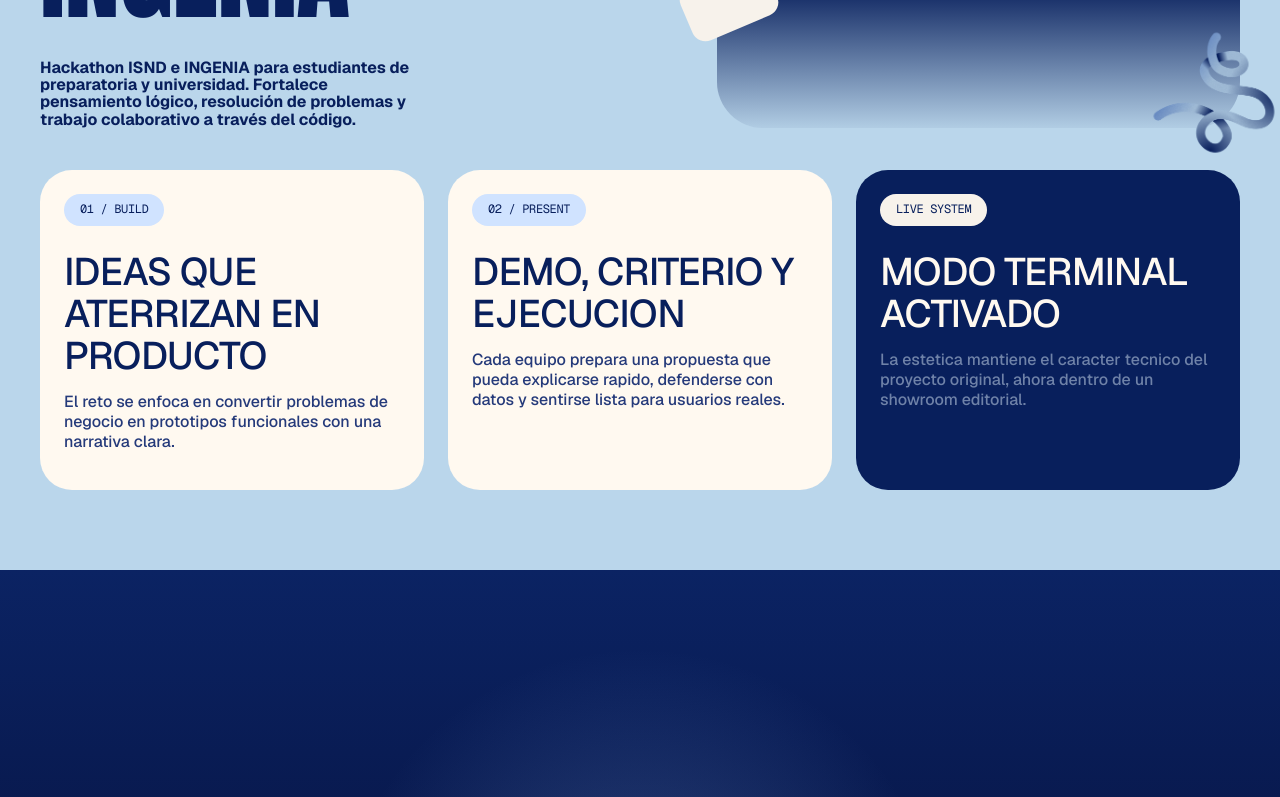
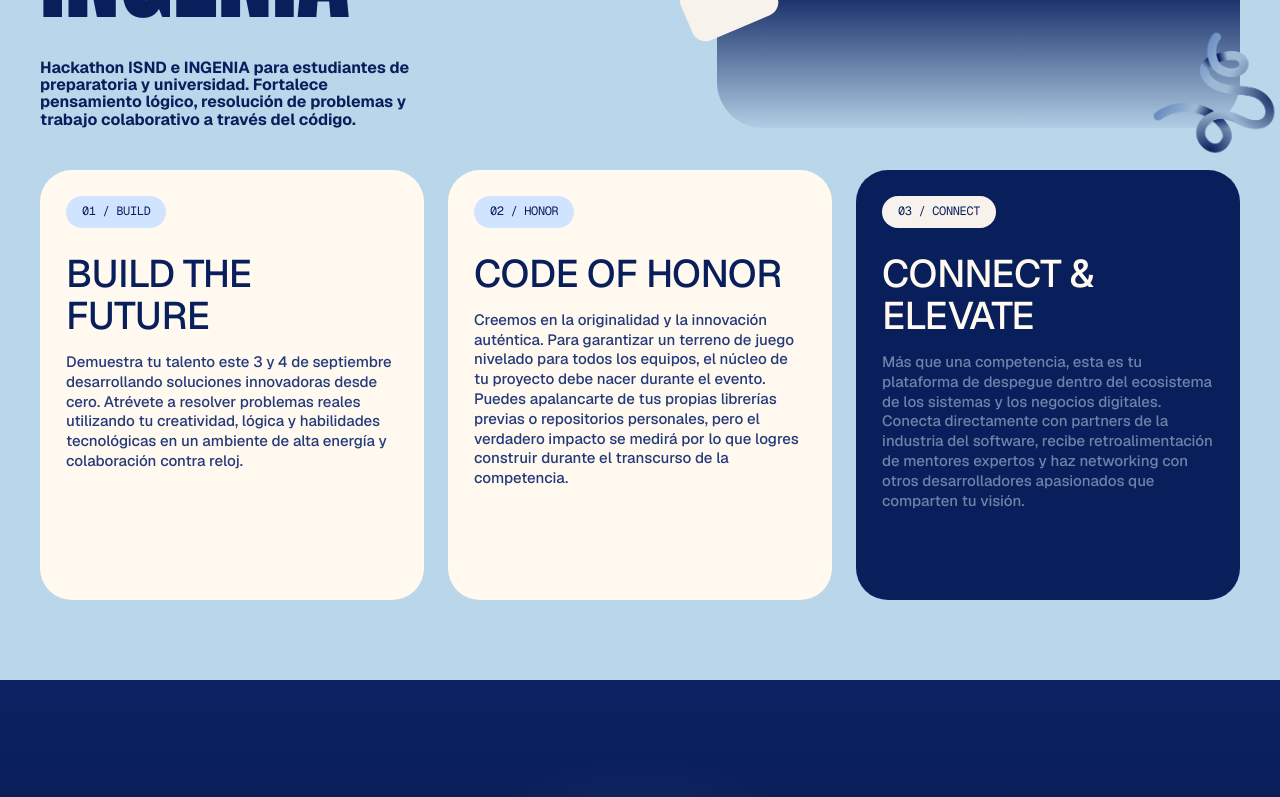
Before and after one commit to MeinMau/hackathon, a Next.js app: page / in a window 1280 px wide. Shown: the part 606-1403 px from the top of the page. Built offline with nearby package versions, Linux system fonts and the light colour scheme.

Commit message:
feat: update hackathon information in CMD and Terminal components; adjust card styles for improved layout

```diff
--- a/app/page.module.css
+++ b/app/page.module.css
@@ -235,9 +235,9 @@
 
 .card,
 .invertedCard {
-  min-height: 320px;
+  min-height: 430px;
   border-radius: 32px;
-  padding: 24px;
+  padding: 26px;
 }
 
 .card {
@@ -265,9 +265,9 @@
 .terminalCopy p {
   margin: 0;
   color: var(--color-slate);
-  font-size: 16px;
+  font-size: 15px;
   font-weight: 500;
-  line-height: 1.25;
+  line-height: 1.32;
 }
 
 .invertedCard p,
--- a/app/page.tsx
+++ b/app/page.tsx
@@ -66,28 +66,36 @@
       <section id="brief" className={styles.cardGrid}>
         <article className={styles.card}>
           <span className={styles.mintTag}>01 / BUILD</span>
-          <h2>Ideas que aterrizan en producto</h2>
+          <h2>Build the Future</h2>
           <p>
-            El reto se enfoca en convertir problemas de negocio en prototipos
-            funcionales con una narrativa clara.
+            Demuestra tu talento este 3 y 4 de septiembre desarrollando soluciones
+            innovadoras desde cero. Atrévete a resolver problemas reales utilizando tu
+            creatividad, lógica y habilidades tecnológicas en un ambiente de alta energía
+            y colaboración contra reloj.
           </p>
         </article>
 
         <article className={styles.card}>
-          <span className={styles.mintTag}>02 / PRESENT</span>
-          <h2>Demo, criterio y ejecucion</h2>
+          <span className={styles.mintTag}>02 / HONOR</span>
+          <h2>Code of Honor</h2>
           <p>
-            Cada equipo prepara una propuesta que pueda explicarse rapido,
-            defenderse con datos y sentirse lista para usuarios reales.
+            Creemos en la originalidad y la innovación auténtica. Para garantizar un
+            terreno de juego nivelado para todos los equipos, el núcleo de tu proyecto
+            debe nacer durante el evento. Puedes apalancarte de tus propias librerías
+            previas o repositorios personales, pero el verdadero impacto se medirá por lo
+            que logres construir durante el transcurso de la competencia.
           </p>
         </article>
 
         <article className={styles.invertedCard}>
-          <span className={styles.yellowMark}>LIVE SYSTEM</span>
-          <h2>Modo terminal activado</h2>
+          <span className={styles.yellowMark}>03 / CONNECT</span>
+          <h2>Connect & Elevate</h2>
           <p>
-            La estetica mantiene el caracter tecnico del proyecto original,
-            ahora dentro de un showroom editorial.
+            Más que una competencia, esta es tu plataforma de despegue dentro del
+            ecosistema de los sistemas y los negocios digitales. Conecta directamente con
+            partners de la industria del software, recibe retroalimentación de mentores
+            expertos y haz networking con otros desarrolladores apasionados que comparten
+            tu visión.
           </p>
         </article>
       </section>
--- a/components/ScreenOS/ScreenOS.tsx
+++ b/components/ScreenOS/ScreenOS.tsx
@@ -218,6 +218,38 @@
   "Ingeniería de Software y Desarrollo de Negocios, IEST Anahuac.",
 ];
 
+const HACKATHON_INFO_COMMANDS = new Set(["hackaton", "hackathon", "info", "informacion"]);
+
+const HACKATHON_INFO = [
+  "     _       _                 INFORMACION GENERAL",
+  "  __| |__   (_) _ __           Hackathon ISND - INGENIA \"<in>hack>\"",
+  " / _  '_ \\  | || '_ \\          IEST Anahuac",
+  "| (_| | | | | || | | |         Sistemas y Negocios Digitales",
+  " \\__,_| |_| |_||_| |_|         Primer Concurso de Programacion",
+  "",
+  "La carrera de Ingenieria en Sistemas y Negocios Digitales (ISND) y la",
+  "Sociedad de Alumnos de Ingenieria en Sistemas y Negocios Digitales",
+  "(INGENIA) del IEST Anahuac invitan a estudiantes de preparatoria y",
+  "universidad a formar parte de este espacio para desarrollar pensamiento",
+  "logico, resolucion de problemas y trabajo colaborativo a traves del codigo.",
+  "",
+  "[FECHAS]",
+  "  3 y 4 de septiembre | 8:00 AM - 7:00 PM",
+  "",
+  "[CATEGORIAS]",
+  "  - Preparatoria",
+  "  - Hackathon (Profesional)",
+  "",
+  "[COLABORADORES]",
+  "  Sunshine Snacks    Mini Joy          Nutriviva",
+  "  Lunar accesorios   Pixi Planet       Aura Maquillaje",
+  "  Veintitres Joyeria Blu Coffee        Pokeburrito",
+  "  La marquesita",
+  "",
+  "[REGISTRO]",
+  "  https://forms.gle/XsfQJUWYxTgDEEDWA",
+];
+
 function CmdApp({ onOpenApp }: CmdAppProps) {
   const [output, setOutput] = useState<string[]>([]);
   const [inputValue, setInputValue] = useState("");
@@ -232,10 +264,18 @@
 
   function resolveCommand(rawCommand: string) {
     const command = rawCommand.trim();
-    const normalizedCommand = command.toLowerCase();
+    const normalizedCommand = command
+      .toLowerCase()
+      .normalize("NFD")
+      .replace(/[\u0300-\u036f]/g, "");
+    const commandTokens = normalizedCommand.match(/[a-z0-9]+/g) ?? [];
 
     if (!command) {
       return [];
+    }
+
+    if (commandTokens.some((token) => HACKATHON_INFO_COMMANDS.has(token))) {
+      return HACKATHON_INFO;
     }
 
     if (normalizedCommand === "clear" || normalizedCommand === "cls") {
@@ -247,6 +287,7 @@
       return [
         "Comandos disponibles:",
         "help, about, clear, cls, dir, date, time, lp",
+        "hackaton, hackathon, info, informacion",
         "open notas, open navegador, open cmd",
       ];
     }
--- a/components/Terminal/Terminal.tsx
+++ b/components/Terminal/Terminal.tsx
@@ -14,6 +14,38 @@
   "Hackathon ISND [v06/08/26]",
   "Ingeniería de Software y Desarrollo de Negocios, IEST Anahuac.",
 ];
+
+const hackathonInfo = [
+  String.raw`     _       _                INFORMACION GENERAL`,
+  String.raw`  __| |__   (_) _ __          Hackathon ISND - INGENIA "<in>hack>"`,
+  String.raw` / _  '_ \  | || '_ \         IEST Anahuac`,
+  String.raw`| (_| | | | | || | | |        Sistemas y Negocios Digitales`,
+  String.raw` \__,_| |_| |_||_| |_|        Primer Concurso de Programacion`,
+  "",
+  "La carrera de Ingenieria en Sistemas y Negocios Digitales (ISND) y la",
+  "Sociedad de Alumnos de Ingenieria en Sistemas y Negocios Digitales",
+  "(INGENIA) del IEST Anahuac invitan a estudiantes de preparatoria y",
+  "universidad a formar parte de este espacio para desarrollar pensamiento",
+  "logico, resolucion de problemas y trabajo colaborativo a traves del codigo.",
+  "",
+  "[FECHAS]",
+  "  3 y 4 de septiembre | 8:00 AM - 7:00 PM",
+  "",
+  "[CATEGORIAS]",
+  "  - Preparatoria",
+  "  - Hackathon (Profesional)",
+  "",
+  "[COLABORADORES]",
+  "  Sunshine Snacks    Mini Joy          Nutriviva",
+  "  Lunar accesorios   Pixi Planet       Aura Maquillaje",
+  "  Veintitres Joyeria Blu Coffee        Pokeburrito",
+  "  La marquesita",
+  "",
+  "[REGISTRO]",
+  "  https://forms.gle/XsfQJUWYxTgDEEDWA",
+];
+
+const infoCommands = new Set(["hackaton", "hackathon", "info", "informacion"]);
 
 type TerminalInputProps = {
   value: string;
@@ -59,11 +91,22 @@
   }
 
   function checkCommand(command: string) {
-    switch (command) {
+    const normalizedCommand = command
+      .toLowerCase()
+      .normalize("NFD")
+      .replace(/[\u0300-\u036f]/g, "");
+    const commandTokens = normalizedCommand.match(/[a-z0-9]+/g) ?? [];
+
+    if (commandTokens.some((token) => infoCommands.has(token))) {
+      setOutput((o) => [...o, ...hackathonInfo]);
+      return;
+    }
+
+    switch (normalizedCommand) {
       case "help":
         setOutput((o) => [
           ...o,
-          "Comandos: lp, about, clear",
+          "Comandos: help, about, clear, hackaton, info, informacion",
         ]);
         break;
       case "about":
```
